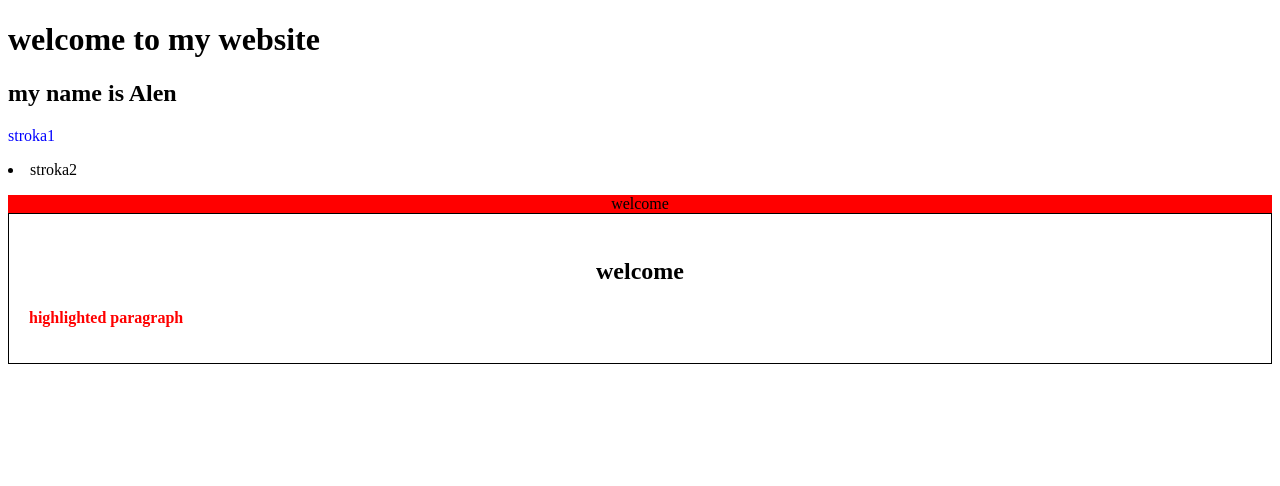
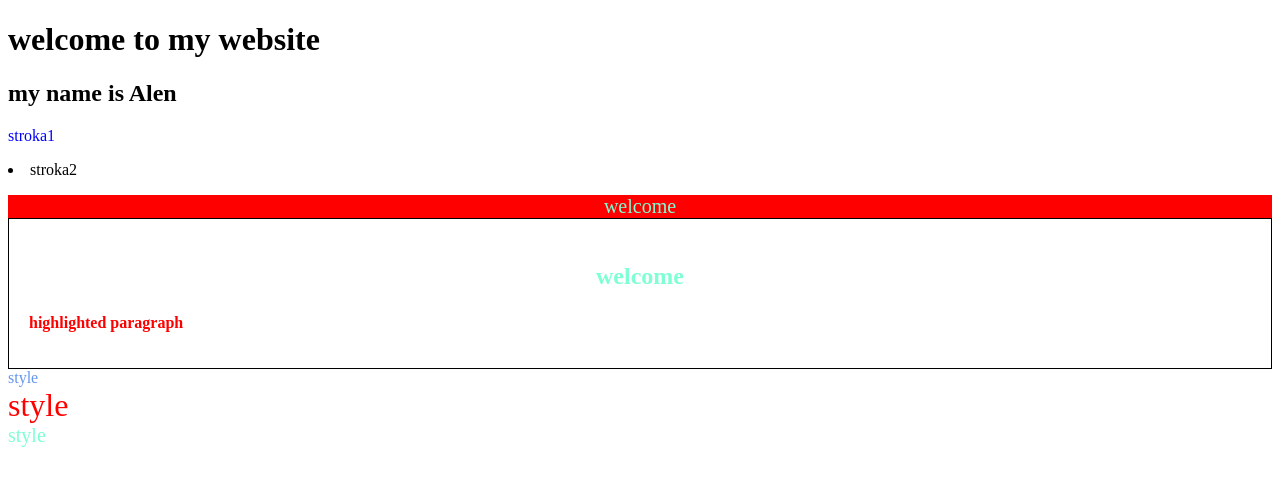
Before and after one commit to TsanAlen/project.c, a plain HTML site: page 2.4.html in a window 1280 px wide. Drawn offline with Linux system fonts and the light colour scheme.

Commit message:
Add files via upload

```diff
--- a/2.4.css
+++ b/2.4.css
@@ -18,3 +18,15 @@ text-align:center;
     color:red;
     font-weight:bold;
 }
+div{
+    font-size:20px;
+    color:aquamarine;
+}
+#style{
+    font-size:16px;
+    color:cornflowerblue;
+}
+.style1{
+    font-size:32px;
+    color:red;
+}
--- a/2.4.html
+++ b/2.4.html
@@ -20,6 +20,10 @@
         <h3 class="title">welcome</h3>
         <p class="highlight">highlighted paragraph</p>
     </div>
+    <div id="style" class="style1">style</div>
+    <div  class="style1">style</div>
+    <div>style</div>
+    <!--подярок приоритерности: сначала  id, потом class, потот тег-->
 </body>
 
 </html>
```
